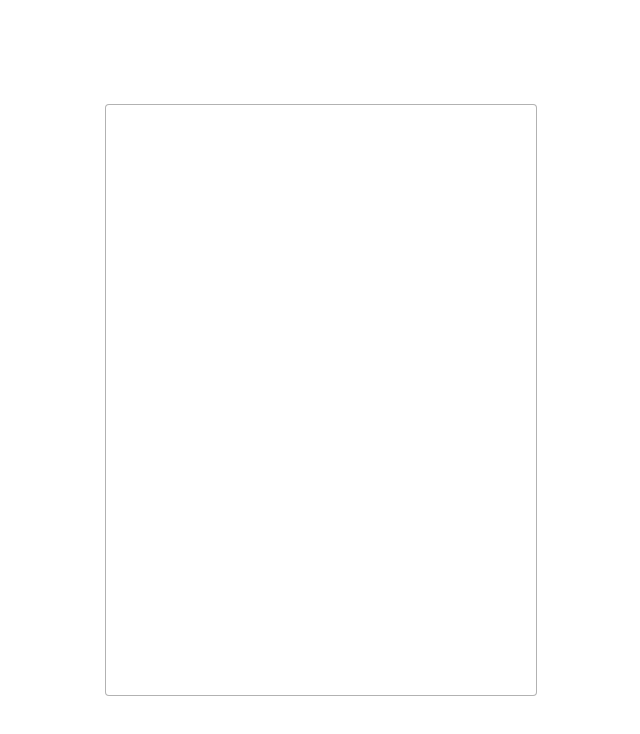
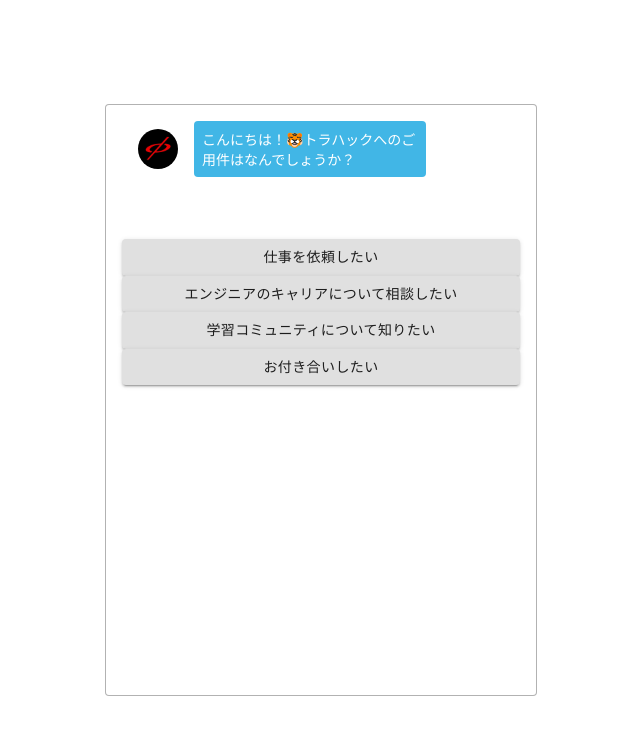
Before and after one commit to sekikazuya/chatbot-demo, a React (Create React App) app: page / in a window 1280 px wide. Shown: the top 734 px of the page, without its empty margins (319-959 px from the left). Built offline with nearby package versions, Linux system fonts and the light colour scheme.

Commit message:
条件分岐とコールバック関数のbind

```diff
--- a/src/App.jsx
+++ b/src/App.jsx
@@ -1,7 +1,7 @@
 import React from 'react';
 import defaultDataset from './dataset';
 import './assets/styles/style.css'
-import { AnswersList } from './components';
+import { AnswersList, Chats } from './components/index';
 
 export default class App extends React.Component {
   constructor(props) {
@@ -13,21 +13,55 @@ export default class App extends React.Component {
       dataset: defaultDataset,
       open: false
     }
+    this.selectAnswer = this.selectAnswer.bind(this)
   }
 
-  initAnswer = () => {
-    const initDataset = this.state.dataset[this.state.currentId];
-    const initAnswers = initDataset.answers;
+  displayNextQuestion = (nextQuestionId) => {
+    const chats = this.state.chats
+    chats.push({
+      text: this.state.dataset[nextQuestionId].question,
+      type: 'question'
+    })
+
     this.setState({
-      answers: initAnswers
+      answers: this.state.dataset[nextQuestionId].answers,
+      chats: chats,
+      currentId: nextQuestionId
     })
+  }
+
+  selectAnswer = (selectedAnswer, nextQuestionId) => {
+    switch(true) {
+      case (nextQuestionId === 'init'):
+        this.displayNextQuestion(nextQuestionId)
+        break;
+      default:
+        const chats = this.state.chats;
+        chats.push({
+          text: selectedAnswer,
+          type: 'answer'
+        })
+
+        this.setState({
+          chats: chats
+        })
+
+        this.displayNextQuestion(nextQuestionId)
+        break;
+    }
+  }
+
+  componentDidMount() {
+    const initAnswer = "";
+    this.selectAnswer(initAnswer, this.state.currentId)
   }
 
   render() {
     return (
       <section className="c-section">
               <div className="c-box">
-                <AnswersList answers={this.state.answers} />
+                <Chats chats={this.state.chats} />
+                <AnswersList answers={this.state.answers} select={this.selectAnswer} />
               </div>
 
       </section>
--- a/src/components/Answer.jsx
+++ b/src/components/Answer.jsx
@@ -9,10 +9,10 @@ const useStyles = makeStyles(() => ({
 }));
 
 const Answer = (props) => {
-  // const classes = useStyles();
+  const classes = useStyles();
 
   return(
-      <Button variant="contained">
+      <Button variant="contained" onClick={() => props.select(props.content, props.nextId)}>
         {props.content}
       </Button>
   );
--- a/src/components/AnswersList.jsx
+++ b/src/components/AnswersList.jsx
@@ -5,7 +5,7 @@ const AnswersList = (props) => {
   return(
     <div className="c-grid__answer">
       {props.answers.map((value, index) => {
-        return <Answer content={value.content} key={index.toString()} />
+        return <Answer content={value.content} nextId={value.nextId} key={index.toString()} select={props.select} />
       })}
     </div>
   )
--- /dev/null
+++ b/src/components/Chat.jsx
@@ -0,0 +1,26 @@
+import React from 'react'
+import ListItem from "@material-ui/core/ListItem";
+import ListItemAvatar from "@material-ui/core/ListItemAvatar";
+import Avatar from "@material-ui/core/Avatar";
+import NoProfile from '../assets/img/icon01.jpg'
+import Faiz from '../assets/img/faiz_logo.jpeg'
+
+const Chat = (props) => {
+  const isQuestion = (props.type === 'question');
+  const classes = isQuestion ? 'p-chat__row' : 'p-chat__reverse';
+
+  return (
+    <ListItem className={classes}>
+      <ListItemAvatar>
+        {isQuestion ? (
+          <Avatar alt="icon" src={Faiz} />
+        ) : (
+          <Avatar alt="icon" src={NoProfile} />
+        )}
+      </ListItemAvatar>
+      <div  className="p-chat__bubble">{props.text}</div>
+    </ListItem>
+  )
+}
+
+export default Chat
--- /dev/null
+++ b/src/components/Chats.jsx
@@ -0,0 +1,26 @@
+import React from 'react'
+import { makeStyles } from '@material-ui/core/styles';
+import List from '@material-ui/core/List';
+import {Chat} from './index';
+
+const useStyles = makeStyles((theme) => ({
+  root: {
+    width: '100%',
+    maxWidth: '36ch',
+    backgroundColor: theme.palette.background.paper,
+  },
+}));
+
+const Chats = (props) => {
+  const classes = useStyles();
+
+  return (
+    <List className={classes.root}>
+      {props.chats.map((chat, index) => {
+       return  <Chat text={chat.text} type={chat.type} key={index.toString()} />
+      })}
+    </List>
+  )
+}
+
+export default Chats
--- a/src/components/index.js
+++ b/src/components/index.js
@@ -1,2 +1,4 @@
 export {default as AnswersList} from './AnswersList'
 export {default as Answer} from './Answer'
+export {default as Chats} from './Chats'
+export {default as Chat} from './Chat'
```
Also changed, not shown: src/assets/img/faiz_logo.jpeg (added), src/assets/img/icon01.jpg (added).
